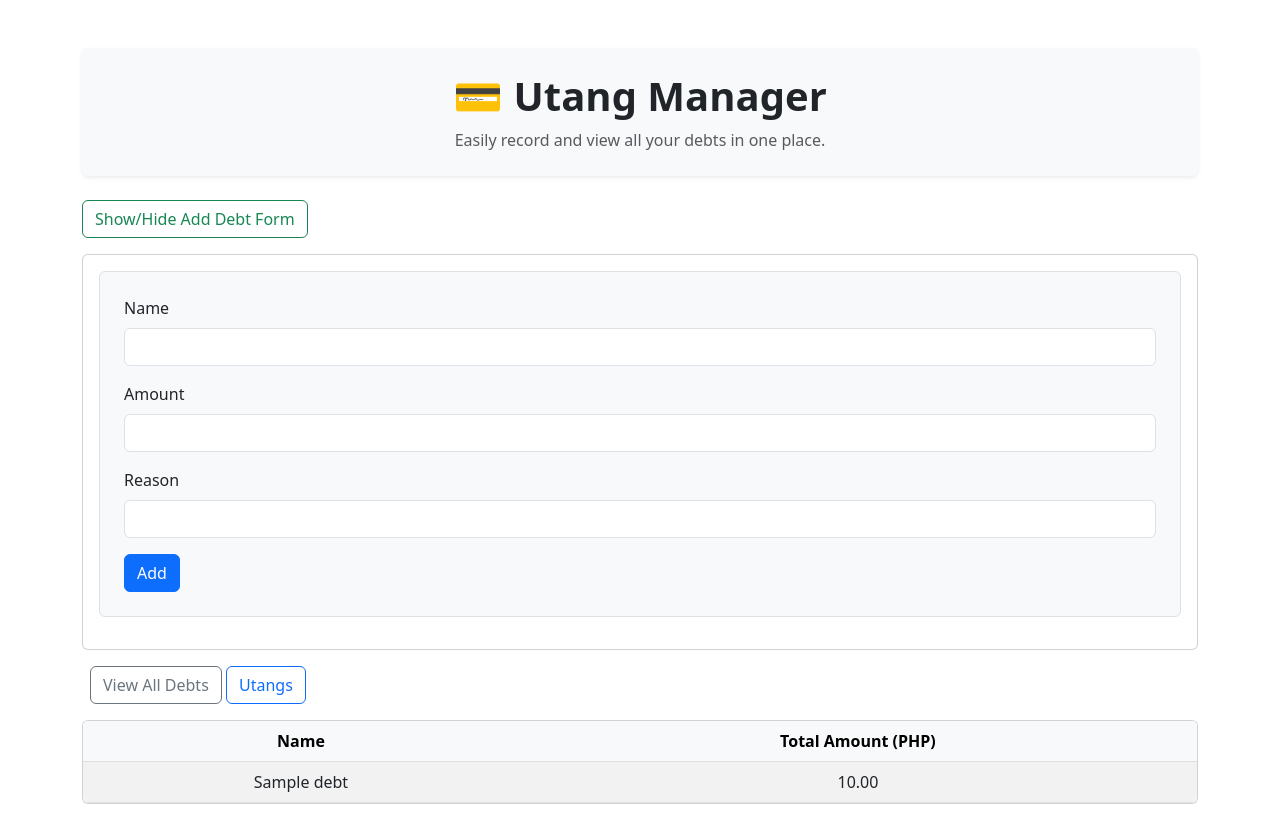
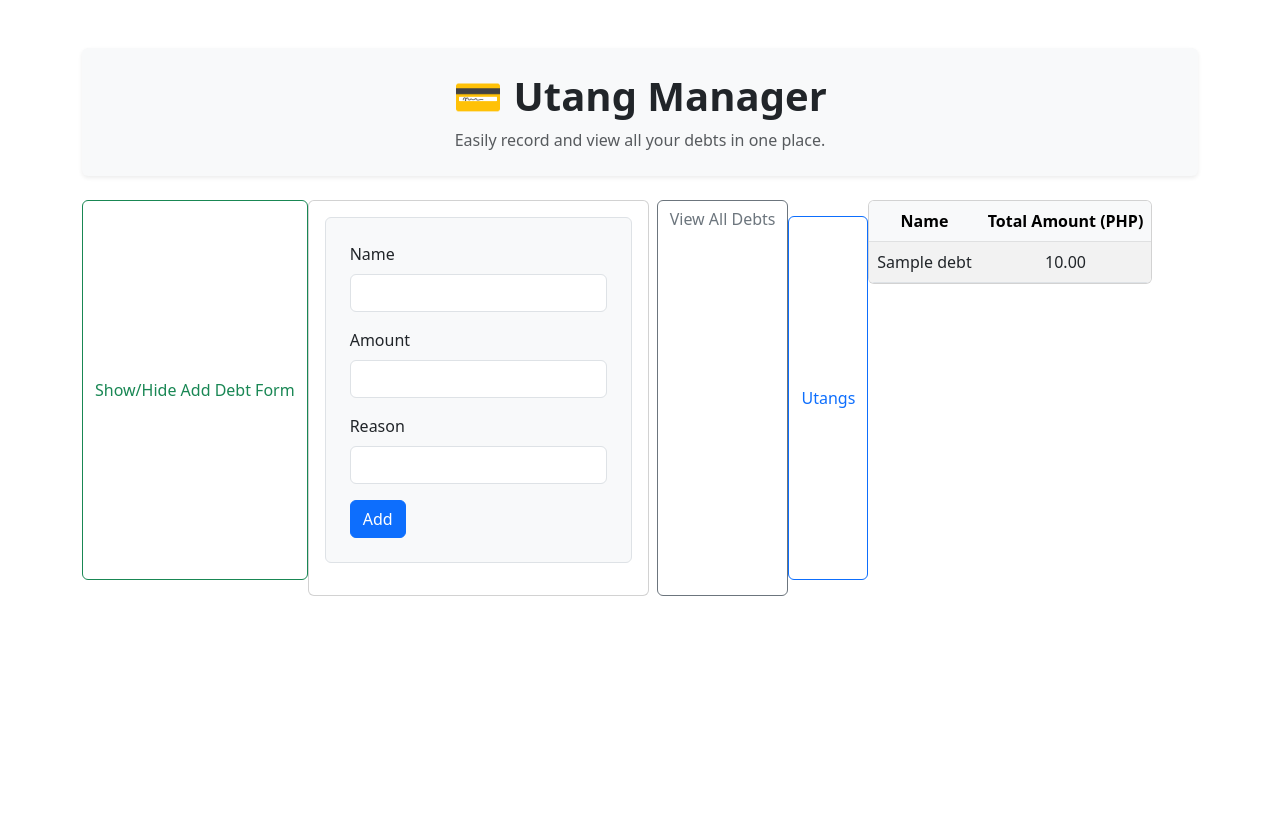
Before and after one commit to eymaster/utangs, a Flask app: page / in a window 1280 px wide. Shown: the top 836 px of the page. After the commit the page ends 596 px from the top, so only its background shows below. Run offline with Flask 3, Linux system fonts and the light colour scheme; tables that the repository leaves empty hold one stand-in row (values such as "Sample post").

Commit message:
Update index.html

```diff
--- a/templates/index.html
+++ b/templates/index.html
@@ -15,7 +15,7 @@
   <h1 class="text-center text-dark fw-bold">💳 Utang Manager</h1>
   <p class="text-center text-muted mb-0">Easily record and view all your debts in one place.</p>
   </div>
-<div>
+<div class="d-flex">
 <!-- Toggle Button -->
 <button class="btn btn-outline-success mb-3" data-bs-toggle="collapse" data-bs-target="#debtForm" >
   Show/Hide Add Debt Form
```
